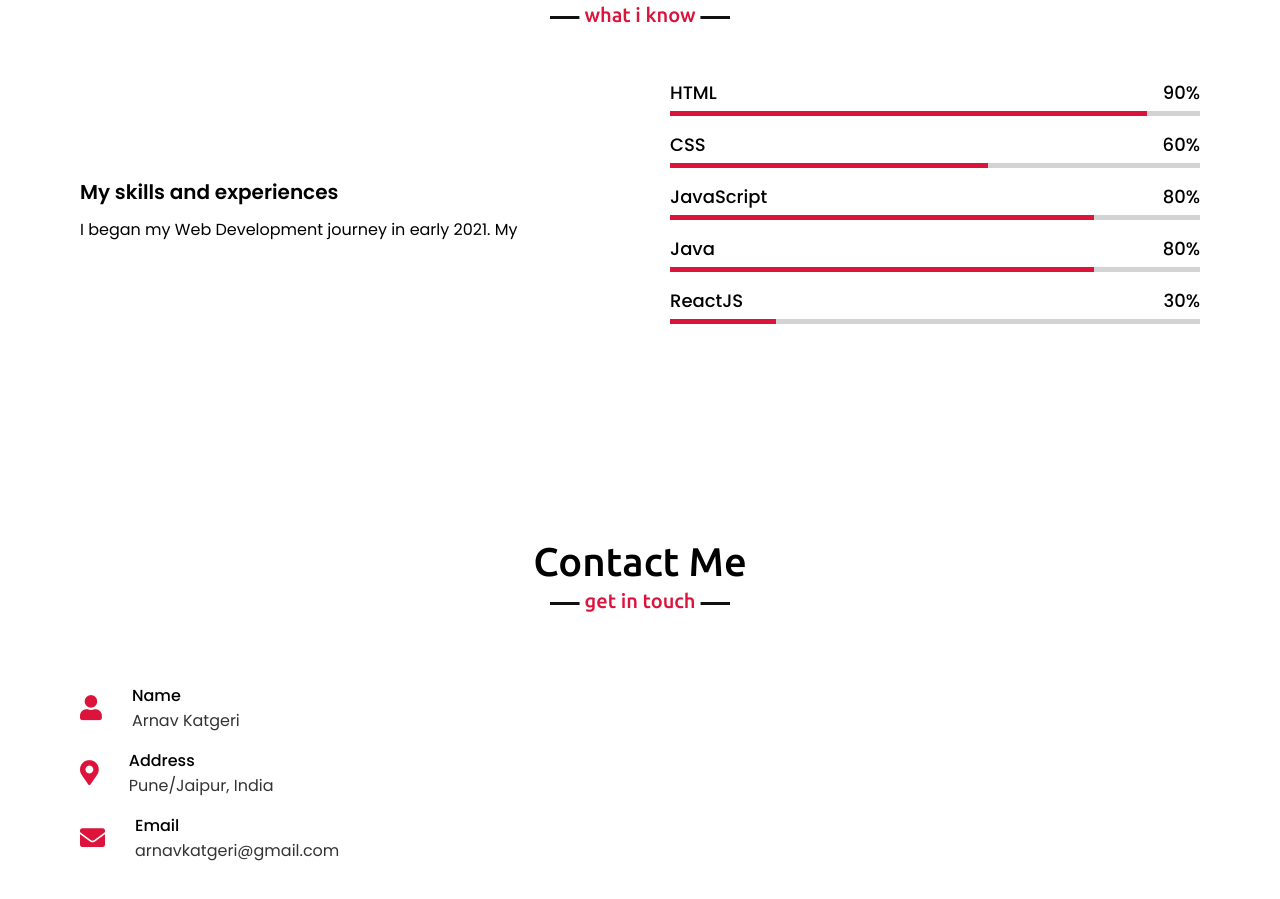
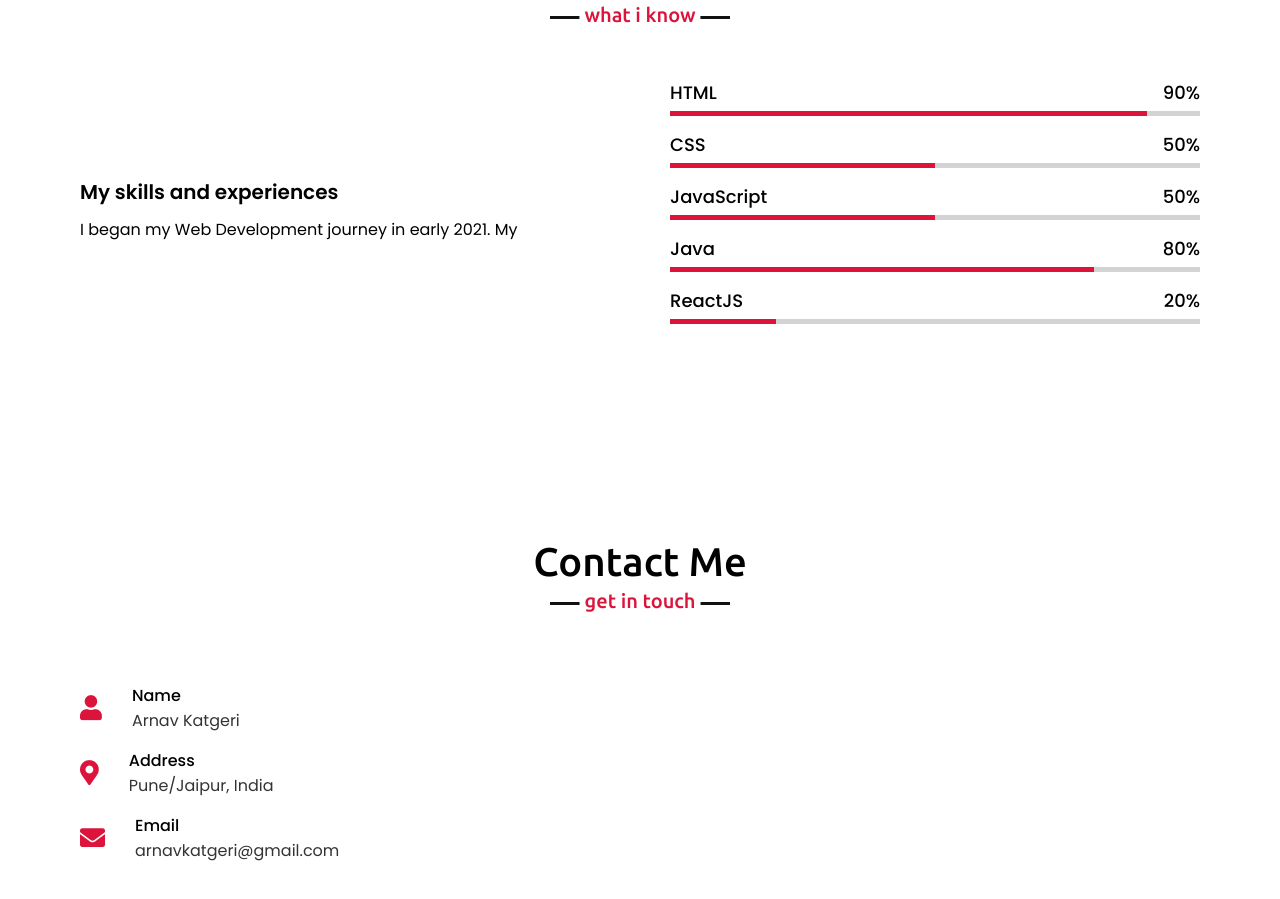
Before and after one commit to arnavk09/PersonalSite, a plain HTML site: page index.html in a window 1280 px wide. Shown: the part 1680-2579 px from the top of the page. Drawn offline with nearby package versions, Linux system fonts and the light colour scheme.

Commit message:
initial commits

```diff
--- a/index.html
+++ b/index.html
@@ -100,14 +100,14 @@
             <div class="bars">
               <div class="info">
                 <span>CSS</span>
-                <span>60%</span>
+                <span>50%</span>
               </div>
               <div class="line css"></div>
             </div>
             <div class="bars">
               <div class="info">
                 <span>JavaScript</span>
-                <span>80%</span>
+                <span>50%</span>
               </div>
               <div class="line js"></div>
             </div>
@@ -121,7 +121,7 @@
             <div class="bars">
               <div class="info">
                 <span>ReactJS</span>
-                <span>30%</span>
+                <span>20%</span>
               </div>
               <div class="line react"></div>
             </div>
--- a/styles.css
+++ b/styles.css
@@ -323,10 +323,10 @@ section .title::after {
   width: 90%;
 }
 .skills-content .right .css::before {
-  width: 60%;
+  width: 50%;
 }
 .skills-content .right .js::before {
-  width: 80%;
+  width: 50%;
 }
 .skills-content .right .java::before {
   width: 80%;
```
